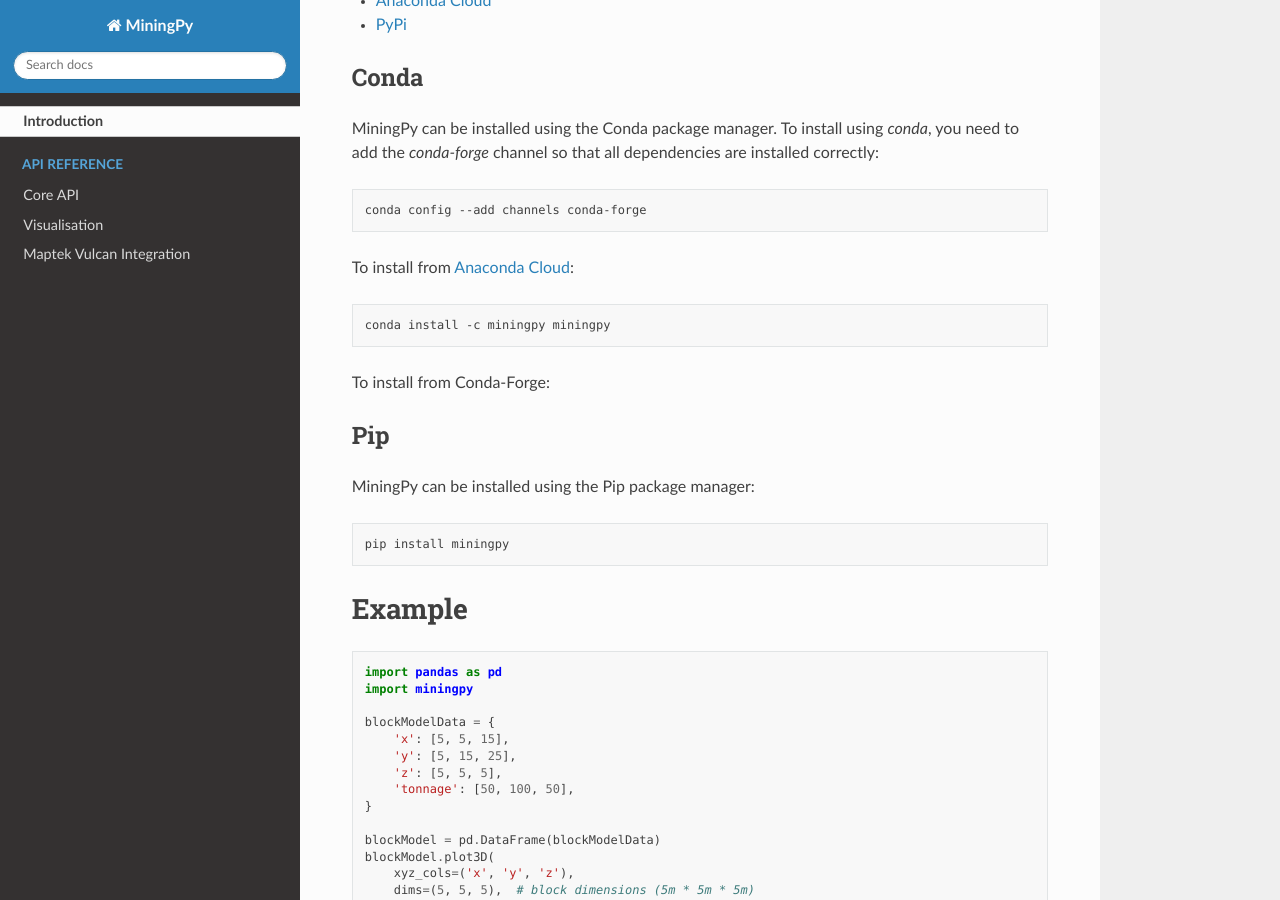
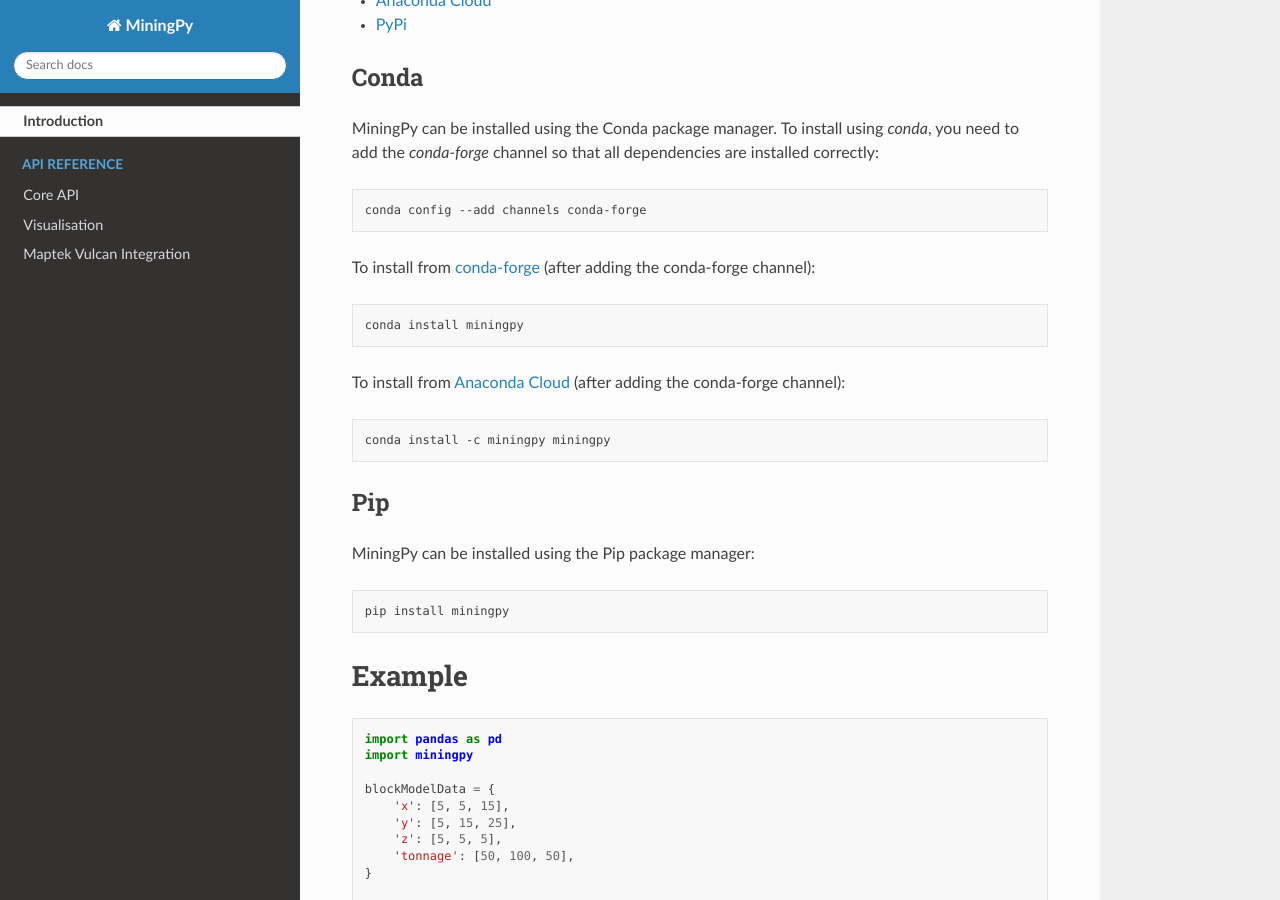
Before and after one commit to miningpy/miningpy, a Sphinx documentation site: the page built from docs/index.rst, in a window 1280 px wide and 900 px high, scrolled down 1872 px. Built offline with Sphinx 7.4.7 and the Read the Docs theme 2.0.0, drawn with Linux system fonts in a browser that asks for light colours; the version number could not be read and is left out.

Commit message:
#29 updated with conda forge download

```diff
--- a/docs/index.rst
+++ b/docs/index.rst
@@ -92,13 +92,18 @@
 
    conda config --add channels conda-forge
 
-To install from `Anaconda Cloud <https://anaconda.org/miningpy/miningpy>`_:
+To install from `conda-forge <https://anaconda.org/conda-forge/miningpy>`_ (after adding the conda-forge channel):
+
+.. code-block:: batch
+
+   conda install miningpy
+
+To install from `Anaconda Cloud <https://anaconda.org/miningpy/miningpy>`_ (after adding the conda-forge channel):
 
 .. code-block:: batch
 
    conda install -c miningpy miningpy
 
-To install from Conda-Forge:
 
 Pip
 ^^^
```
Also changed, not shown: README.md (+8 -6 lines).
